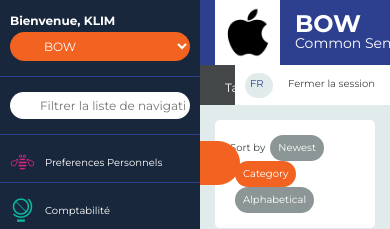
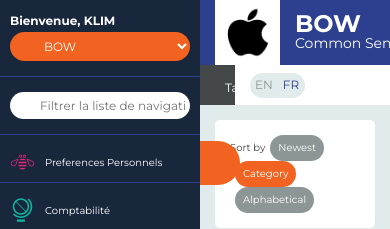
Before and after one commit to steftastan/commonsensev2, a React (Create React App) app: page / in a window 390 px wide. Shown: the top 229 px of the page. Built offline with nearby package versions, Linux system fonts and the light colour scheme; a web font is replaced by a local one.

Commit message:
adding tablet styles for language flag

```diff
--- a/src/components/layout/accordion.js
+++ b/src/components/layout/accordion.js
@@ -150,6 +150,7 @@ export class Accordion extends Component {
                                     {this.props.children}
                                 </form>
                             </div>
+                            <div id="langWrapper--mobile"></div>
                         </li>
                         <li className="leftnav__fixed">
                             <div className="leftnav__section--fixed">
--- a/src/components/layout/breadcrumbs.js
+++ b/src/components/layout/breadcrumbs.js
@@ -1,7 +1,8 @@
 import React, { Component } from 'react';
 import './../../global.variables.js';
+import $ from 'jquery';
 import { Link } from 'react-router-dom';
-import { Localization } from './../../helper.functions.js';
+import { Localization, WhichDevice } from './../../helper.functions.js';
 
 /**
  * BREADCRUMBS LAYOUT COMPONENT
@@ -16,6 +17,7 @@ export class BreadCrumbs extends Component {
     constructor(props) {
       super(props);
       this.Localization = Localization;
+      this.WhichDevice = WhichDevice;
       this.toggleNav = this.toggleNav.bind(this);
       this.toggleLayout = this.toggleLayout.bind(this);
       this.clickAnywhereToClose = this.clickAnywhereToClose.bind(this);
@@ -68,6 +70,10 @@ export class BreadCrumbs extends Component {
         this.langWrapper = document.getElementById(this.langWrapperId);
         this.toggleNav();
 
+        if (this.WhichDevice() === 'mobile') {
+            $("#"+this.langWrapperId).appendTo("#langWrapper--mobile");
+        }
+
         /* Add event listeners to the navigation elements */
         if (this.nav && this.navButton) {
             document.addEventListener('mousedown', this.clickAnywhereToClose, false);
@@ -102,13 +108,10 @@ export class BreadCrumbs extends Component {
             for (i = 0; i < languages.length; i++) {
 
                 if (languages[i].id === event.target.id) {
-                    // act upon the clicked element
                     this.setState({
                         selectedLang: languages[i].id
                     });
 
-                    // Store the language switch data
-                    // TODO: Further test this is working.
                     global.defaultLang = this.state.selectedLang;
 
                     clickedLang = document.getElementById(languages[i].id);
--- a/src/css/App.css
+++ b/src/css/App.css
@@ -1331,46 +1331,83 @@ th.react-bs-table-expand-cell > div {
  * of the browser on desktop view, but on mobile it becomes accesible inside
  * the leftnav menu.
  */
-/* All devices */
+.rightnav {
+  position: absolute;
+  right: 0;
+  width: 155px;
+  padding: 9px 5px;
+  white-space: nowrap;
+  overflow: hidden;
+  text-overflow: ellipsis;
+  height: 100%;
+  background-color: #FFF; }
+
 .rightnav__logout {
-  color: #FFF;
+  display: inline-block;
+  overflow: hidden;
+  width: auto;
+  height: 25px;
+  padding: 6px 5px;
+  margin: 0 0 0 10px;
+  color: #434747;
+  font-size: 12px;
+  text-decoration: none; }
+
+.rightnav__lang--active {
+  display: inline-block;
+  color: #2D408F; }
+
+.rightnav__lang {
+  padding: 6px 5px; }
+
+.rightnav__langSelect {
+  display: inline-block;
+  overflow: hidden;
+  width: 55px;
+  height: 25px;
+  margin: 0 10px 10px;
+  border-radius: 15px;
+  background-color: #E2EBEB;
+  color: #8C9696;
   font-size: 12px;
   font-weight: 400;
-  text-decoration: none; }
+  -webkit-transition: width 0.2s ease-in;
+  -moz-transition: width 0.2s ease-in;
+  -o-transition: width 0.2s ease-in;
+  -ms-transition: width 0.2s ease-in;
+  transition: width 0.2s ease-in; }
 
 /* Mobile-specific styles */
 @media only screen and (max-device-width: 767px) {
   .rightnav--mobileHidden {
     display: none; }
+  .rightnav__lang {
+    display: inline-block; } }
+
+/* Desktop-specific styles */
+@media only screen and (min-device-width: 767px) {
+  .rightnav {
+    padding: 8px 5px; }
+  .rightnav__logout {
+    margin-left: 0;
+    height: 28px;
+    padding: 0; }
+  .rightnav__lang {
+    display: inline-block; }
   .rightnav__langSelect {
-    display: inline-block;
-    width: 30px;
-    height: 30px;
-    margin: 0 10px 0 0;
-    border-radius: 15px;
-    padding: 9px 6px;
-    background-color: #E2EBEB;
-    color: #2D408F;
+    width: 55px; } }
+
+/* Desktop-specific styles */
+@media only screen and (min-device-width: 1025px) {
+  .rightnav__logout {
+    color: #8C9696;
     font-size: 12px;
-    font-weight: 400; } }
-
-/* Tablet-specific styles */
-@media only screen and (min-device-width: 767px) {
+    font-weight: 400;
+    text-decoration: none; }
   .rightnav__container {
     width: 100%;
     overflow: hidden; }
-  .rightnav {
-    position: absolute;
-    right: 0;
-    padding: 8px 10px;
-    width: 155px;
-    white-space: nowrap;
-    overflow: hidden;
-    text-overflow: ellipsis;
-    height: 100%;
-    background-color: #FFF; }
   .rightnav__lang {
-    padding: 6px 5px;
     cursor: pointer;
     display: none; }
   .rightnav__langSelect {
@@ -1380,8 +1417,8 @@ th.react-bs-table-expand-cell > div {
     height: 25px;
     border-radius: 15px;
     background-color: #E2EBEB;
-    color: #8C9696;
-    font-size: 10px;
+    color: #B8C1C1;
+    font-size: 12px;
     font-weight: 400;
     -webkit-transition: width 0.2s ease-in;
     -moz-transition: width 0.2s ease-in;
@@ -1395,30 +1432,11 @@ th.react-bs-table-expand-cell > div {
     -o-transition: width 0.2s ease-in;
     -ms-transition: width 0.2s ease-in;
     transition: width 0.2s ease-in; }
-  .rightnav__lang--active {
-    display: inline-block;
-    color: #2D408F; }
   .rightnav__lang--open {
     display: inline-block; }
-  .rightnav__logout {
-    display: inline-block;
-    overflow: hidden;
-    width: auto;
-    height: 25px;
-    padding: 6px 5px;
-    margin: 0 0 0 10px;
-    color: #434747;
-    font-size: 10px;
-    text-decoration: none; } }
-
-/* Desktop-specific styles */
-@media only screen and (min-device-width: 1025px) {
-  .rightnav__logout,
-  .rightnav__langSelect {
-    font-size: 12px; }
   .rightnav {
     width: 220px;
-    padding: 8px 20px; } }
+    padding: 8px 5px; } }
 
 /* ==========================================================================
    LEFT NAV
@@ -2109,14 +2127,15 @@ th.react-bs-table-expand-cell > div {
   .toolBox__item {
     display: inline-block;
     position: relative;
-    width: 90px;
     padding: 0; }
+  .toolBox__item,
+  .toolBox__link {
+    width: 125px; }
   .toolBox__item.dropdown-submenu,
   .toolBox__item.dropdown {
     width: 200px; }
   .toolBox__link {
     display: block;
-    width: 90px;
     padding: 0;
     background-color: #1F57A4;
     line-height: 40px;
@@ -2181,11 +2200,7 @@ th.react-bs-table-expand-cell > div {
     font-size: 12px;
     font-weight: 400; }
   .toolBox__link--child {
-    padding: 20px 30px; }
-  .toolBox__link {
-    width: 170px; }
-  .toolBox__item {
-    width: 170px; } }
+    padding: 20px 30px; } }
 
 /* ==========================================================================
    SLIDING TOOLBOX
@@ -2323,13 +2338,16 @@ th.react-bs-table-expand-cell > div {
   color: #FFF;
   cursor: pointer; }
 
+.dataChart__table {
+  margin-top: 10px; }
+
 /* Mobile-specific styles */
-@media only screen and (max-device-width: 767px) {
-  .dataChart__table {
-    margin-top: 10px; } }
-
 /* Tablet-specific styles */
 /* Desktop-specific styles */
+@media only screen and (min-device-width: 1025px) {
+  .dataChart__table {
+    margin-top: 0; } }
+
 /* Helpers */
 /* ==========================================================================
    OVERRIDES
--- a/src/sass/modules/rightnav.scss
+++ b/src/sass/modules/rightnav.scss
@@ -8,11 +8,54 @@
  * the leftnav menu.
  */
 
-/* All devices */
-.rightnav__logout {
-    @include font($font-size-content, $font-weight-regular, $white);
-    text-decoration: none;
-}
+ .rightnav {
+     position: absolute;
+     right: 0;
+     width: 155px;
+     padding: 9px 5px;
+     white-space: nowrap;
+     overflow: hidden;
+     text-overflow: ellipsis;
+     height: 100%;
+     background-color: $white;
+ }
+
+ .rightnav__logout {
+     display: inline-block;
+     overflow: hidden;
+     width: auto;
+     height: 25px;
+     padding: 6px 5px;
+     margin: 0 0 0 10px;
+     color: $cool-gray-70;
+     font-size: $font-size-content;
+     text-decoration: none;
+ }
+
+ .rightnav__lang--active {
+     display: inline-block;
+     color: $blue-70;
+ }
+
+ .rightnav__lang {
+     padding: 6px 5px;
+ }
+
+ .rightnav__langSelect {
+     display: inline-block;
+     overflow: hidden;
+     width: 55px;
+     height: 25px;
+     margin: 0 10px 10px;
+     border-radius: 15px;
+     background-color: $cool-gray-1;
+     @include font($font-size-content, $font-weight-regular, $cool-gray-40);
+     -webkit-transition: width 0.2s ease-in;
+     -moz-transition: width 0.2s ease-in;
+     -o-transition: width 0.2s ease-in;
+     -ms-transition: width 0.2s ease-in;
+     transition: width 0.2s ease-in;
+ }
 
 /* Mobile-specific styles */
 @include mobile {
@@ -21,40 +64,48 @@
         display: none;
     }
 
+    .rightnav__lang {
+        display: inline-block;
+    }
+
+}
+
+/* Desktop-specific styles */
+@include tablet {
+
+    .rightnav {
+        padding: 8px 5px;
+    }
+
+    .rightnav__logout {
+        margin-left: 0;
+        height: 28px;
+        padding: 0;
+    }
+
+    .rightnav__lang {
+        display: inline-block;
+    }
+
     .rightnav__langSelect {
-        display: inline-block;
-        width: 30px;
-        height: 30px;
-        margin: 0 10px 0 0;
-        border-radius: 15px;
-        padding: 9px 6px;
-        background-color: $cool-gray-1;
-        @include font($font-size-content, $font-weight-regular, $blue-70);
+        width: 55px;
     }
 }
 
-/* Tablet-specific styles */
-@include tablet {
+/* Desktop-specific styles */
+@include desktop {
+
+    .rightnav__logout {
+        @include font($font-size-content, $font-weight-regular, $cool-gray-40);
+        text-decoration: none;
+    }
 
     .rightnav__container {
         width: 100%;
         overflow: hidden;
     }
 
-    .rightnav {
-        position: absolute;
-        right: 0;
-        padding: 8px 10px;
-        width: 155px;
-        white-space: nowrap;
-        overflow: hidden;
-        text-overflow: ellipsis;
-        height: 100%;
-        background-color: $white;
-    }
-
     .rightnav__lang {
-        padding: 6px 5px;
         cursor: pointer;
         display: none;
     }
@@ -66,7 +117,7 @@
         height: 25px;
         border-radius: 15px;
         background-color: $cool-gray-1;
-        @include font($font-size-mobile-small, $font-weight-regular, $cool-gray-40);
+        @include font($font-size-content, $font-weight-regular, $cool-gray-20);
         -webkit-transition: width 0.2s ease-in;
         -moz-transition: width 0.2s ease-in;
         -o-transition: width 0.2s ease-in;
@@ -83,37 +134,12 @@
         transition: width 0.2s ease-in;
     }
 
-    .rightnav__lang--active {
-        display: inline-block;
-        color: $blue-70;
-    }
-
     .rightnav__lang--open {
         display: inline-block;
     }
 
-    .rightnav__logout {
-        display: inline-block;
-        overflow: hidden;
-        width: auto;
-        height: 25px;
-        padding: 6px 5px;
-        margin: 0 0 0 10px;
-        color: $cool-gray-70;
-        font-size: $font-size-mobile-small;
-        text-decoration: none;
+    .rightnav {
+        width: 220px;
+        padding: 8px 5px;
     }
 }
-
-/* Desktop-specific styles */
-@include desktop {
-    .rightnav__logout,
-    .rightnav__langSelect {
-        font-size: $font-size-content;
-    }
-
-    .rightnav {
-        width: 220px;
-        padding: 8px 20px;
-    }
-}
```
Also changed, not shown: src/components/widgets/toolbox.js (+4 -4 lines), src/helper.functions.js (+9 -5 lines), src/sass/modules/data-chart.scss (+8 -4 lines), src/sass/modules/toolbox.scss (+5 -8 lines).
